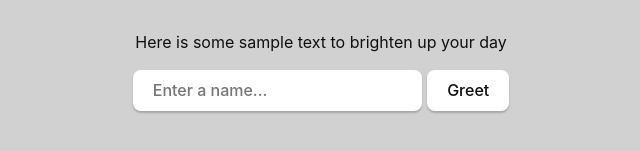
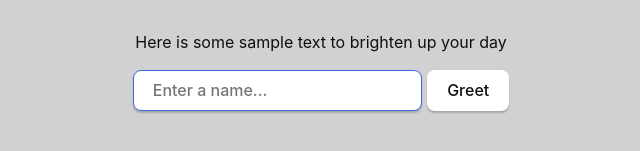
Before and after one commit to emmauscc/block-encryption-le-jolly-fellows, a website: page src/index.html in a window 1280 px wide. In both pictures the pointer is over the input "Enter a name...". Shown: the part 285-436 px from the top of the page, without its empty margins (319-959 px from the left). Drawn offline with Linux system fonts and the light colour scheme.

Commit message:
Add hover outline to input tags

```diff
--- a/src/styles.css
+++ b/src/styles.css
@@ -51,6 +51,10 @@ a:hover {
 
 h1 {
   text-align: center;
+}
+
+input:hover {
+  border-color: #396cd8;
 }
 
 input,
```
